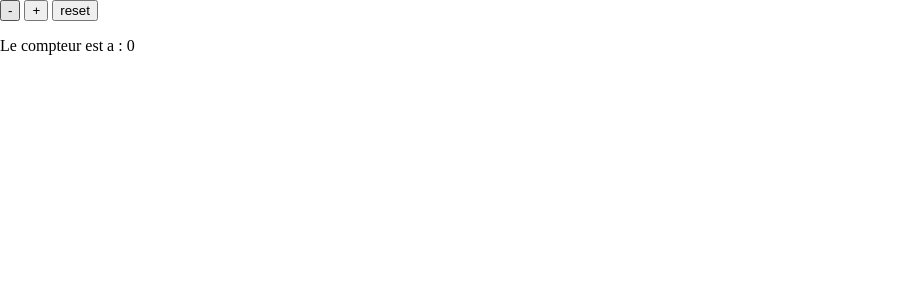
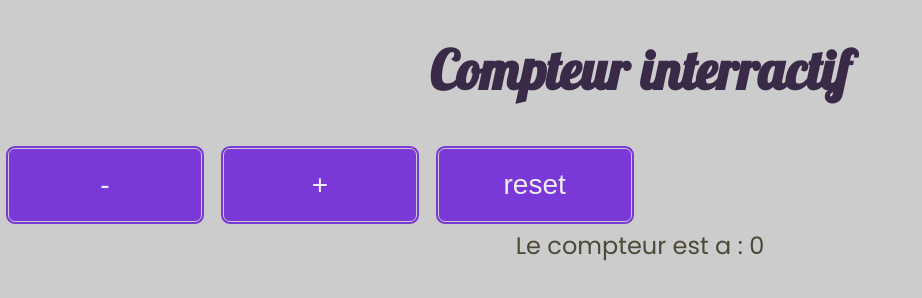
Before and after one commit to podspods/test002, a website built with Parcel: page index.html in a window 1280 px wide. Shown: the whole page, without its empty margins (0-922 px from the left). Built offline with nearby package versions, Linux system fonts and the light colour scheme.

Commit message:
Compteur interractif

```diff
--- a/index.html
+++ b/index.html
@@ -5,9 +5,14 @@
     <meta http-equiv="X-UA-Compatible" content="IE=edge" />
     <meta name="viewport" content="width=device-width, initial-scale=1.0" />
     <link rel="stylesheet" href="./src/style.css" />
+    <link
+      href="https://fonts.googleapis.com/css2?family=Lobster&family=Poppins:ital,wght@0,100;0,200;0,300;0,400;0,500;0,600;0,700;0,800;0,900;1,100;1,200;1,400;1,500;1,600;1,700;1,800;1,900&display=swap"
+      rel="stylesheet"
+    />
     <title>Mon Site Web</title>
   </head>
   <body>
+    <h1>Compteur interractif</h1>
     <button class="minus">-</button>
     <button class="plus">+</button>
     <button class="reset">reset</button>
--- a/src/index.js
+++ b/src/index.js
@@ -1 +1,39 @@
-console.log("Bonjour :)");
+console.log('Bonjour :)')
+
+//Recuper la valeur de span
+const valeurCompteur = document.querySelector('.counter')
+
+//créer un événement au buton + plus
+document.querySelector('.plus').addEventListener('click', CompteurPlus)
+
+let compteur = 0
+//Ajouter la fonction compteur plus
+function CompteurPlus() {
+  compteur += 1
+  console.log(compteur)
+  valeurCompteur.innerHTML = compteur
+}
+
+//créer un événement au buton + minus
+document.querySelector('.minus').addEventListener('click', CompteurMinus)
+// créer la fonction CompteurMinus
+function CompteurMinus() {
+  if (compteur <= 0) {
+    compteur = 0
+    console.log(compteur)
+    valeurCompteur.innerHTML = compteur
+  } else {
+    compteur -= 1
+    console.log(compteur)
+    valeurCompteur.innerHTML = compteur
+  }
+}
+
+//créer un événement au buton RESET
+document.querySelector('.reset').addEventListener('click', CompteurReset)
+// créer la fonction reset
+function CompteurReset() {
+  compteur = 0
+  console.log(compteur)
+  valeurCompteur.innerHTML = compteur
+}
--- a/src/style.css
+++ b/src/style.css
@@ -1,4 +1,93 @@
-body, html {
+/*Ce pseudo-selecteur permet de déclarer de manière globale
+*/
+:root {
+  --light: #cccccc;
+  --dark: #392a47;
+
+  font-size: 18px;
+  font-family: 'Poppins', sans-serif;
+  color: var(--dark);
+}
+
+body,
+html {
   margin: 0;
   padding: 0;
+  min-width: 100vw;
+  min-height: 100vh;
+  justify-content: center;
+  align-items: center;
+  background-color: var(--light);
 }
+
+.minus {
+  display: inline-block;
+  background-color: #7b38d8;
+  border-radius: 10px;
+  border: 4px double #cccccc;
+  color: #eeeeee;
+  text-align: center;
+  font-size: 28px;
+  padding: 20px;
+  width: 200px;
+  -webkit-transition: all 0.5s;
+  -moz-transition: all 0.5s;
+  -o-transition: all 0.5s;
+  transition: all 0.5s;
+  cursor: pointer;
+  margin: 5px;
+}
+
+.plus {
+  display: inline-block;
+  background-color: #7b38d8;
+  border-radius: 10px;
+  border: 4px double #cccccc;
+  color: #eeeeee;
+  text-align: center;
+  font-size: 28px;
+  padding: 20px;
+  width: 200px;
+  -webkit-transition: all 0.5s;
+  -moz-transition: all 0.5s;
+  -o-transition: all 0.5s;
+  transition: all 0.5s;
+  cursor: pointer;
+  margin: 5px;
+}
+
+.reset {
+  display: inline-block;
+  background-color: #7b38d8;
+  border-radius: 10px;
+  border: 4px double #cccccc;
+  color: #eeeeee;
+  text-align: center;
+  font-size: 28px;
+  padding: 20px;
+  width: 200px;
+  -webkit-transition: all 0.5s;
+  -moz-transition: all 0.5s;
+  -o-transition: all 0.5s;
+  transition: all 0.5s;
+  cursor: pointer;
+  margin: 5px;
+}
+
+h1 {
+  font-family: 'Lobster', cursive;
+  font-size: 3rem;
+  text-align: center;
+  justify-content: center;
+  transition: all 0.25s;
+}
+
+p {
+  color: #4c4a37;
+  font-family: 'Poppins', sans-serif;
+  font-size: 24px;
+  text-align: center;
+  justify-content: center;
+  line-height: 32px;
+  margin: 0 0 24px;
+}
```
